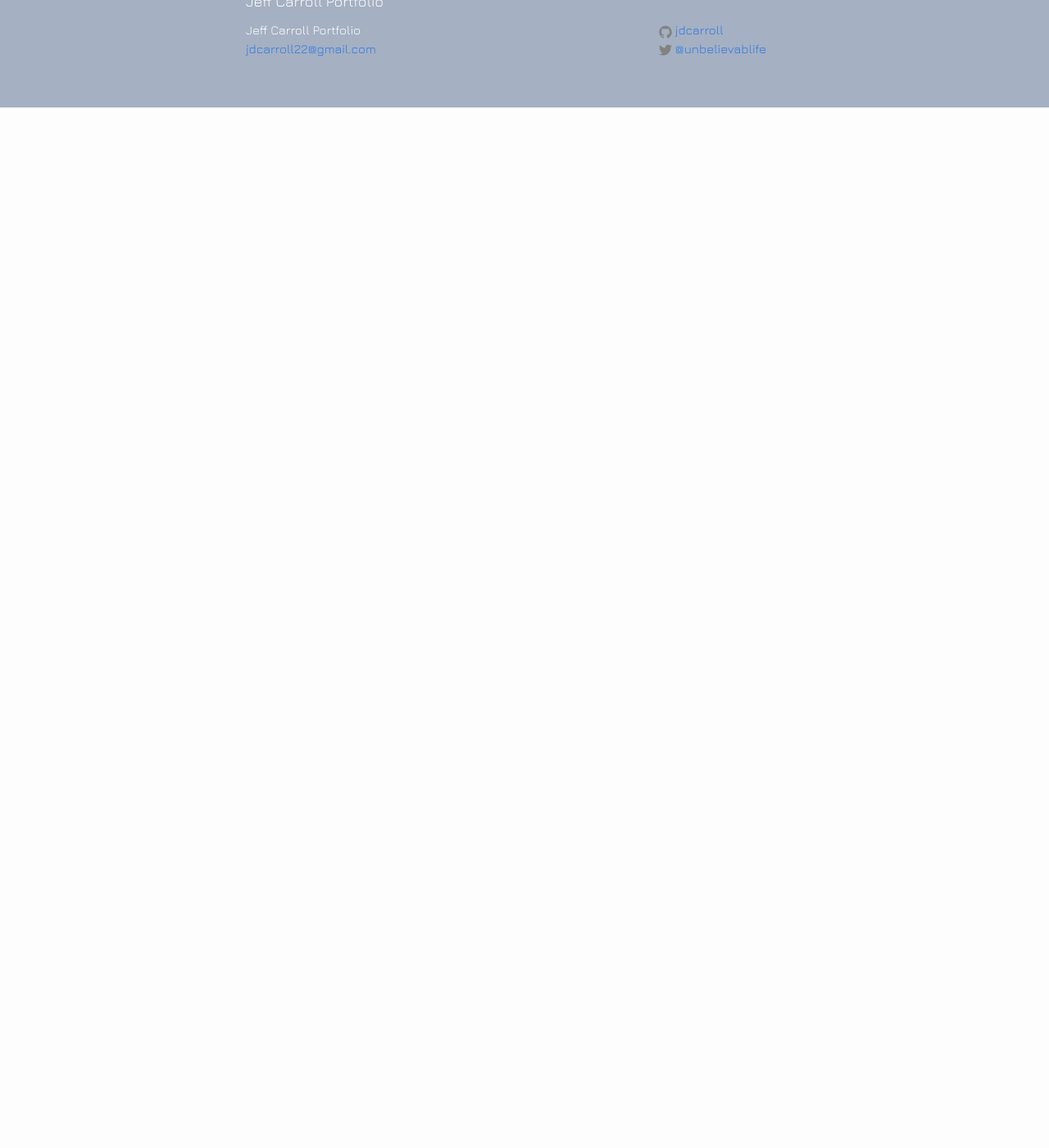
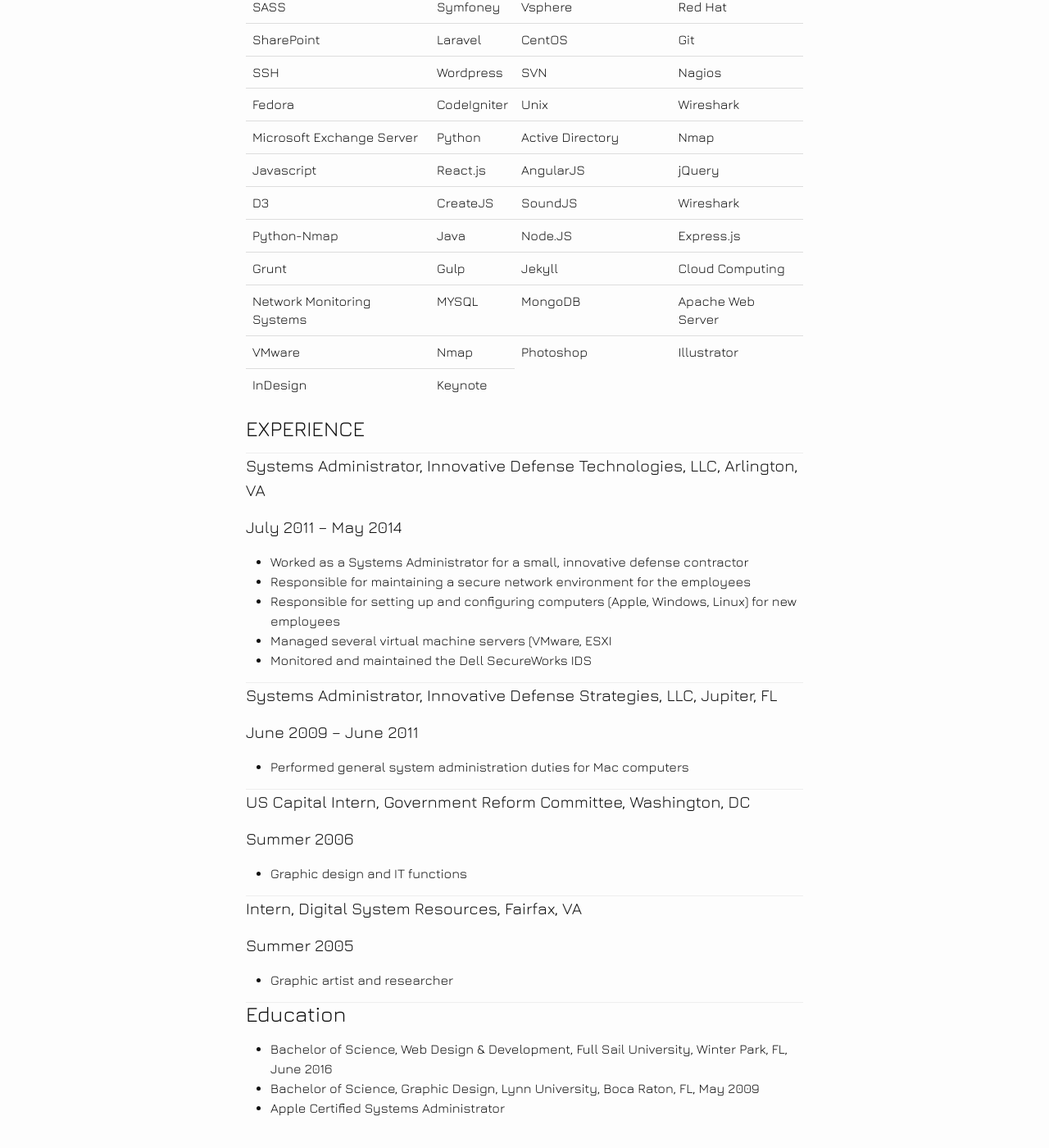
Before and after one commit to jdcarroll/jdcarroll.github.io, a Jekyll site: the page built from 02_resume.html, in a window 1280 px wide and 1400 px high, scrolled down 343 px. Shown: the whole window at 82% size. Built offline with Jekyll 4.4.1, drawn with Linux system fonts in a browser that asks for light colours; before the commit the page ends 900 px from its top, so only the background shows below that; some of the changed text lies outside the part shown.

Commit message:
fixes blog and updates resume

```diff
--- a/02_resume.html
+++ b/02_resume.html
@@ -4,17 +4,138 @@
 permalink: /resume/
 ---
 
+<h3 class="col-lg-12">UX/Web/IT</h3>
 <div class='row'>
   <div class='col-lg-12'>
     <table class='table'>
       <tbody>
-        <td>HTML 5</td>
-        <td>CCS 3</td>
-        <td>SASS</td>
-        <td>SharePoint</td>
-        <td>Fedora</td>
-        <td>SSH</td>
+        <tr>
+        	<td>HTML 5</td>
+	        <td>Three JS</td>
+	        <td>Linux Networking</td>
+	        <td>Windows</td>
+        </tr>
+        <tr>
+        	<td>CSS</td>
+        	<td>PHP</td>
+        	<td>Command line interface</td>
+        	<td>Linux</td>
+        </tr>
+        <tr>
+        	<td>SASS</td>
+        	<td>Symfoney</td>
+        	<td>Vsphere</td>
+        	<td>Red Hat</td>
+        </tr>
+        <tr>
+        	<td>SharePoint</td>
+        	<td>Laravel</td>
+        	<td>CentOS</td>
+        	<td>Git</td>
+        </tr>
+        <tr>
+        	<td>SSH</td>
+        	<td>Wordpress</td>
+        	<td>SVN</td>
+        	<td>Nagios</td>
+        </tr>
+        <tr>
+        	<td>Fedora</td>
+        	<td>CodeIgniter</td>
+        	<td>Unix</td>
+        	<td>Wireshark</td>
+        </tr>
+        <tr>
+        	<td>Microsoft Exchange Server</td>
+        	<td>Python</td>
+        	<td>Active Directory</td>
+        	<td>Nmap</td>
+        </tr>
+        <tr>
+        	<td>Javascript</td>
+        	<td>React.js</td>
+        	<td>AngularJS</td>
+        	<td>jQuery</td>
+        </tr>
+        <tr>
+        	<td>D3</td>
+        	<td>CreateJS</td>
+        	<td>SoundJS</td>
+        	<td>Wireshark</td>
+        </tr>
+        <tr>
+        	<td>Python-Nmap</td>
+        	<td>Java</td>
+        	<td>Node.JS</td>
+        	<td>Express.js</td>
+        </tr>
+        <tr>
+        	<td>Grunt</td>
+        	<td>Gulp</td>
+        	<td>Jekyll</td>
+        	<td>Cloud Computing</td>
+        </tr>
+        <tr>
+        	<td>Network Monitoring Systems</td>
+        	<td>MYSQL</td>
+        	<td>MongoDB</td>
+        	<td>Apache Web Server</td>
+        </tr>
+        <tr>
+        	<td>VMware</td>
+        	<td>Nmap</td>
+        	<td>Photoshop</td>
+        	<td>Illustrator</td>
+        </tr>
+        <tr>
+        	<td>InDesign</td>
+        	<td>Keynote</td>
+        </tr>
       </tbody>
     </table>
+
+    <h3>EXPERIENCE</h3>
+    <hr>
+	    <p>Systems Administrator, Innovative Defense Technologies, LLC, Arlington, VA</p>
+	    <p>July 2011 – May 2014</p>
+	    <ul>
+	    	<li>Worked as a Systems Administrator for a small, innovative defense contractor</li>
+	    	<li>Responsible for maintaining a secure network environment for the employees</li>
+	    	<li>Responsible for setting up and configuring computers (Apple, Windows, Linux) for new employees</li>
+	    	<li>Managed several virtual machine servers (VMware, ESXI</li>
+	    	<li>Monitored and maintained the Dell SecureWorks IDS </li>
+	    </ul>
+    <hr>
+	    <p>Systems Administrator, Innovative Defense Strategies, LLC, Jupiter, FL</p>
+	    <p>June 2009 – June 2011</p>
+	    <ul>
+	    	<li>Performed general system administration duties for Mac computers</li>
+	    </ul>
+   	<hr>
+	   	<p>US Capital Intern, Government Reform Committee, Washington, DC</p>
+	  	<p>Summer 2006</p>
+	  	<ul>
+	  		<li>Graphic design and IT functions</li>
+	  	</ul>
+	 <hr>
+	 	<p>Intern, Digital System Resources, Fairfax, VA</p>
+	 	<p>Summer 2005</p>
+	 	<ul>
+	 		<li>Graphic artist and researcher</li>
+	 	</ul>
+	<hr>
+	<h3>Education</h3>
+	<ul>
+		<li>
+			Bachelor of Science, Web Design & Development, Full Sail University, Winter Park, FL, June 2016
+		</li>
+		<li>
+			Bachelor of Science, Graphic Design, Lynn University, Boca Raton, FL, May 2009
+		</li>
+		<li>
+			Apple Certified Systems Administrator
+		</li>
+	</ul>
+
   </div>
 </div>
--- a/_config.yml
+++ b/_config.yml
@@ -9,8 +9,6 @@
 url: "http://jdcarroll.github.io" # the base hostname & protocol for your site
 twitter_username: "@unbelievablife"
 github_username:  jdcarroll
-exclude:
-  - "bower_components"
-  - "bower.json"
+
 # Build settings
 markdown: kramdown
```
Also changed, not shown: 03_blog.html (+2 -46 lines).
